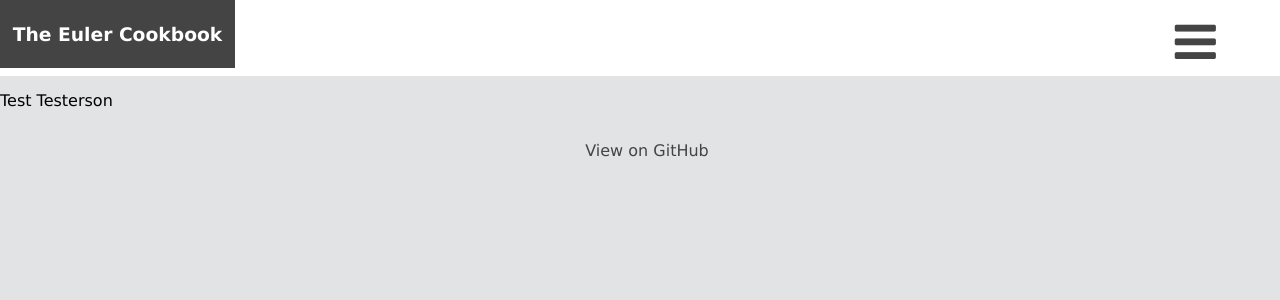
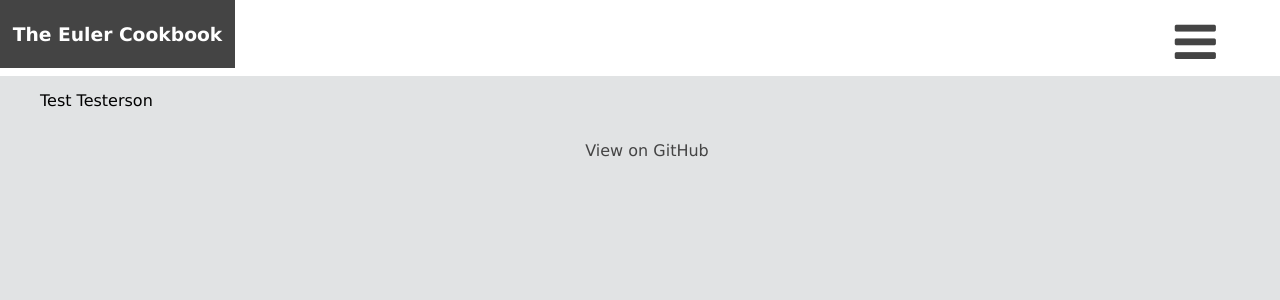
Before and after one commit to zachcalvert/euler_cookbook, a Django app: page /about/ in a window 1280 px wide. Shown: the top 300 px of the page. Run offline with Django 3.2, Linux system fonts and the light colour scheme; some libraries are stand-ins or nearby versions.

Commit message:
misc styling

```diff
--- a/problems/templates/about.html
+++ b/problems/templates/about.html
@@ -1,7 +1,7 @@
 {% extends 'base.html' %}
 
 {% block description %}
-	<div id="problem-description">
+	<div class="problem-description">
 		<p>Test Testerson</p>
 	</div>
 
--- a/problems/templates/base.html
+++ b/problems/templates/base.html
@@ -97,8 +97,10 @@
 		            $('#site-header-menu a').click(function(){
 		                if ($("ul.hmenu").is(":visible")) {
 		                    $("ul.hmenu").slideUp(200);
+		                    $('#site-header-menu a').css("color","#444444");
 		                } else {
 		                    $("ul.hmenu").slideDown(200);
+		                    $('#site-header-menu a').css("color","#65a7a1");
 		                }
 		            });
 			    });
--- a/problems/templates/problem.html
+++ b/problems/templates/problem.html
@@ -45,6 +45,7 @@
 {% endblock %}
 
 {% block extra_body_content %}
+	{{ block.super }}
 	<script>
 		$(document).ready(function () {
 			$("#solution-button").click(function(){
--- a/static/css/base.css
+++ b/static/css/base.css
@@ -132,7 +132,7 @@ ul.pagination.nav.navbar-nav {}
 /* problem page stuff */
 
 .problem-header {
-	margin: -19px 0 30px -8px;
+	margin: 0px 0 30px 0px;
 	background: #65A7A1;
 	padding: 1px 0px 1px 25px;
 	width:  100%;
@@ -161,7 +161,7 @@ ul.pagination.nav.navbar-nav {}
 }
 
 .problem-description {
-	margin:60px 40px;
+	margin: 0px 40px;
 }
 
 #input-area {
@@ -184,7 +184,6 @@ ul.pagination.nav.navbar-nav {}
 	padding:  15px;
 }
 
-
 #footer {
 	text-align:center;
 	margin: 0px 0 0px -8px;
```
